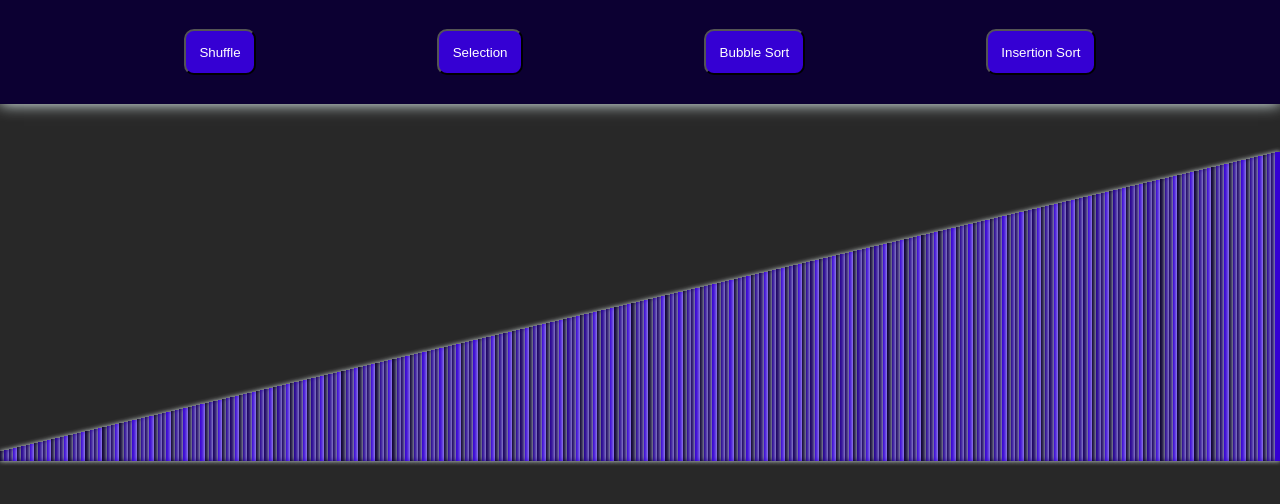
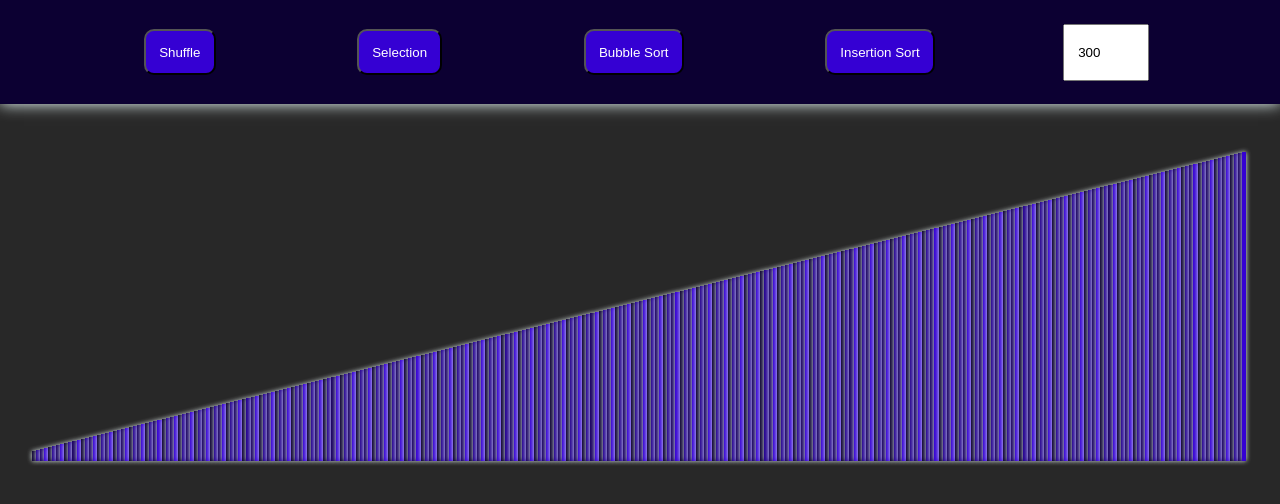
Before and after one commit to McTrip777/AllSortingAlgos, a React (Create React App) app in the folder sorting/: page / in a window 1280 px wide. Shown: the top 504 px of the page. Built offline with nearby package versions, Linux system fonts and the light colour scheme.

Commit message:
last minute changes

```diff
--- a/sorting/src/App.js
+++ b/sorting/src/App.js
@@ -10,12 +10,14 @@ function App() {
   useEffect(() => {
     let temp = []
     let color = "#0c0032"
-    for (let i = 0; i < quantity; i++) {
-      if (i % 4 === 0) { color = "#0c0032" } else if (i % 4 === 1) { color = "#240090" } else if (i % 4 === 2) { color = "#190061" } else { color = "#3500d3" }
-      temp.push(<div key={i} className="bar" style={{ height: (i * 1 + 10), width: 10, background: color }} />)
+    if (quantity <= 400 && quantity >= 100) {
+      for (let i = 0; i < quantity; i++) {
+        if (i % 4 === 0) { color = "#0c0032" } else if (i % 4 === 1) { color = "#240090" } else if (i % 4 === 2) { color = "#190061" } else { color = "#3500d3" }
+        temp.push(<div key={i} className="bar" style={{ height: (i * 1 + 10), width: 10, background: color }} />)
+      }
+      setArr(temp)
     }
-    setArr(temp)
-  }, [])
+  }, [quantity])
 
   // Shuffle my array so it can be sorted
   const shuffle = () => {
@@ -59,9 +61,9 @@ function App() {
           again = true
         }
       }
-      await sleep()
       if (again === false) { bool = false }
       again = false
+      await sleep()
       setArr([...arr])
     }
   }
@@ -128,11 +130,6 @@ function App() {
     return returnDescription
   }
 
-  // Time out function that allows you to see the process of the sorting algorithms
-  const sleep = () => {
-    return new Promise(resolve => setTimeout(resolve, 10))
-  }
-
   // A reusable function that swaps 2 items in an array
   const swap = (a, b) => {
     let temp = arr[a]
@@ -140,6 +137,16 @@ function App() {
     arr[b] = temp
     return arr
   }
+
+  // Time out function that allows you to see the process of the sorting algorithms
+  const sleep = () => {
+    return new Promise(resolve => setTimeout(resolve, 10))
+  }
+
+  const quantityChoice = (event) => {
+    console.log(event)
+    setQuantity(event.target.value);
+  };
 
   return (
     <div className="App">
@@ -161,7 +168,7 @@ function App() {
           setMethod("insertion")
         }}>Insertion Sort</button>
 
-        {/* <input type="number" value={quantity} onChange={}></input> */}
+        <input type="number" min="100" max="400" value={quantity} onChange={quantityChoice}></input>
       </div>
       <div className="barsContainer">
         {arr}
--- a/sorting/src/app.scss
+++ b/sorting/src/app.scss
@@ -9,10 +9,12 @@
     display: flex;
     flex-direction: column;
     background-color: #282828;
-    height: 100vh;
+    height: 100%;
+    min-height: 100vh;
     .buttonContainer{
         display: flex;
         justify-content: space-evenly;
+        align-items: center;
         padding: 1em;
         background-color: #0c0032;
         margin-bottom: 3em;
@@ -24,14 +26,19 @@
             padding: 1em;
             border-radius: 10px;
             &:hover{
-
+                background-color: #282828;
             }
+        }
+        input{
+            padding: 1em;
+            height: 2em;
         }
     }
     .barsContainer{
         display: flex;
         justify-content: space-evenly;
         align-items: flex-end;
+        padding: 0 2em;
         .bar{
             box-shadow: 0px 0px 5px azure;
         }
```
